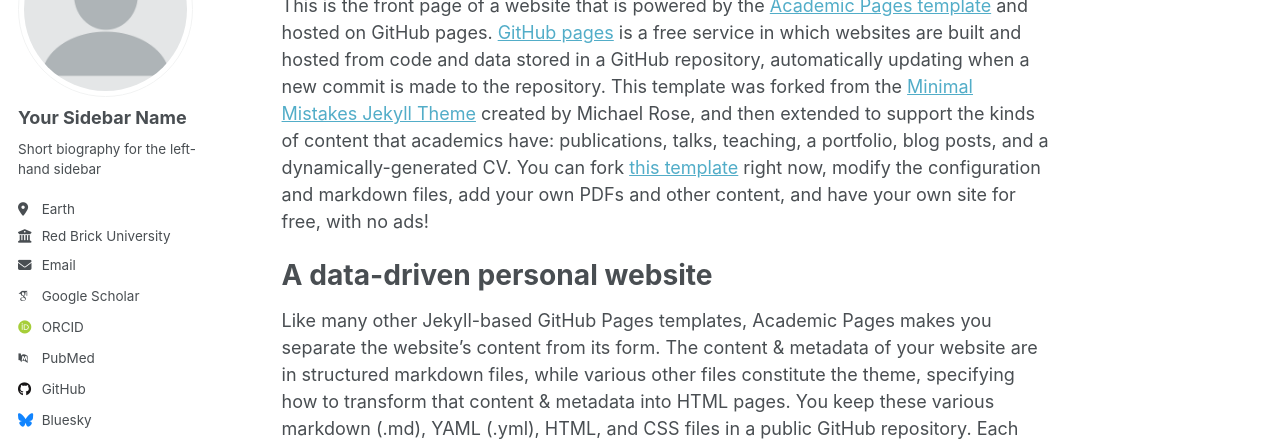
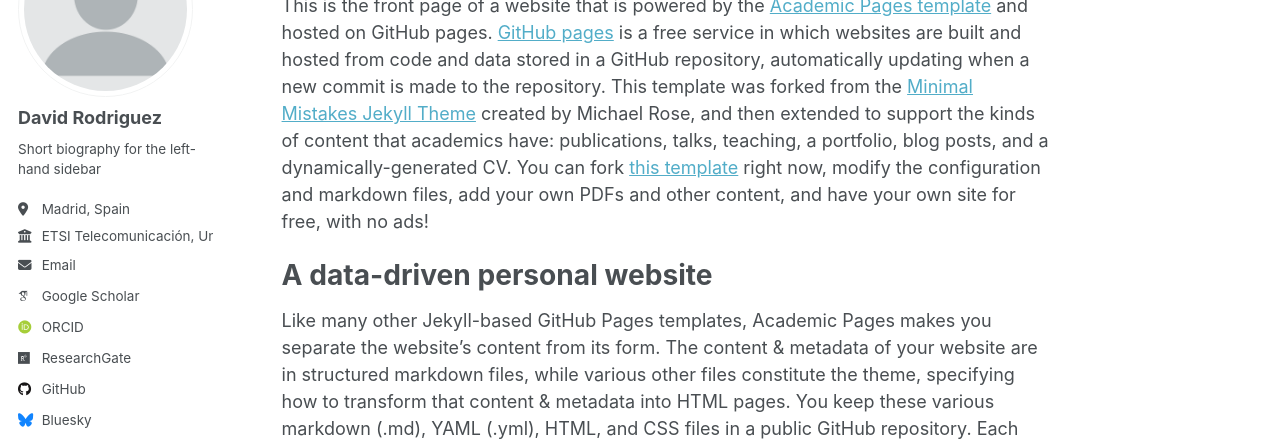
Before and after one commit to DavidRodriguezTorrado/DavidRodriguezTorrado.github.io, a Jekyll site: the page built from _pages/about.md, in a window 1280 px wide. Shown: the part 177-623 px from the top of the page. Built offline with Jekyll 4.4.1, drawn with Linux system fonts in a browser that asks for light colours; some web fonts are replaced.

Commit message:
Updating main page

```diff
--- a/_config.yml
+++ b/_config.yml
@@ -13,7 +13,7 @@ title                    : "David Rodríguez Torrado"
 title_separator          : "-"
 name                     : &name "David Rodriguez"
 description              : &description "personal description"
-url                      : https://academicpages.github.io # the base hostname & protocol for your site e.g. "https://[your GitHub username].github.io"
+url                      : https://davidrodrigueztorrado.github.io/ # the base hostname & protocol for your site e.g. "https://[your GitHub username].github.io"
 baseurl                  : "" # the subpath of your site, e.g. "/blog"
 repository               : "academicpages/academicpages.github.io"
 
@@ -23,22 +23,22 @@ repository               : "academicpages/academicpages.github.io"
 author:
   # Biographic information
   avatar           : "profile.png"
-  name             : "Your Sidebar Name"
+  name             : "David Rodriguez"
   pronouns         : # example: "she/her"
   bio              : "Short biography for the left-hand sidebar"
-  location         : "Earth"
-  employer         : "Red Brick University"
+  location         : "Madrid, Spain"
+  employer         : "ETSI Telecomunicación, Universidad Politécnica de Madrid"
   uri              : # URL
-  email            : "none@example.org"
+  email            : "david.rtorrado@upm.es"
 
   # Academic websites
   arxiv            : # URL - Update with the correct link to your profile
-  googlescholar    : "https://scholar.google.com/citations?user=PS_CX0AAAAAJ"
+  googlescholar    : "https://scholar.google.com.au/citations?user=bn1jm8QAAAAJ"
   impactstory      : # URL
-  orcid            : "http://orcid.org/yourorcidurl"
+  orcid            : "https://orcid.org/0000-0002-0911-4608"
   semantic         : # URL
-  pubmed           : "https://www.ncbi.nlm.nih.gov/pubmed/?term=john+snow"
-  researchgate     : # URL
+  pubmed           : # "https://www.ncbi.nlm.nih.gov/pubmed/?term=john+snow"
+  researchgate     : "https://www.researchgate.net/profile/David-Rodriguez-Torrado"
   scopus           : # URL
 
   # Repositories and software development
```
